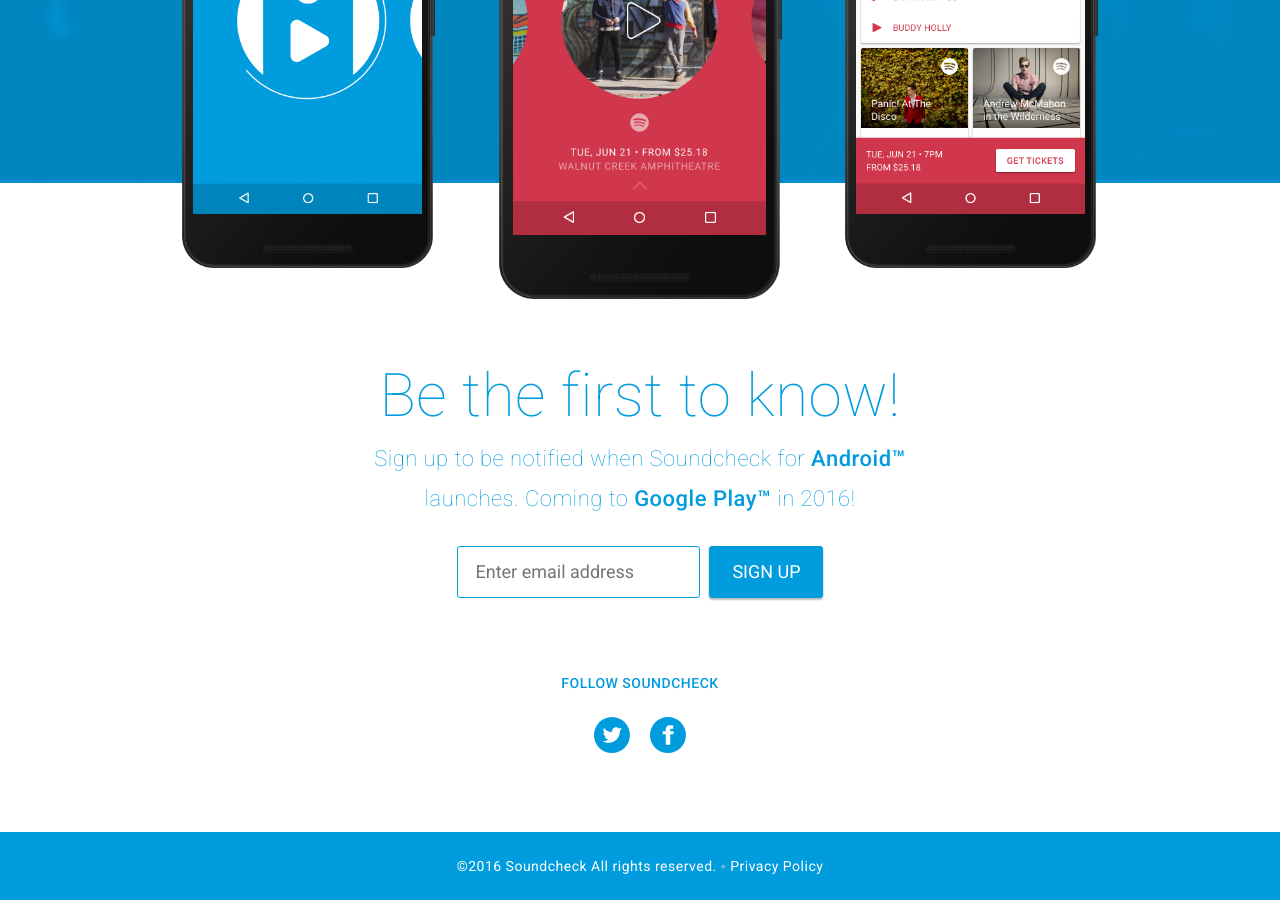
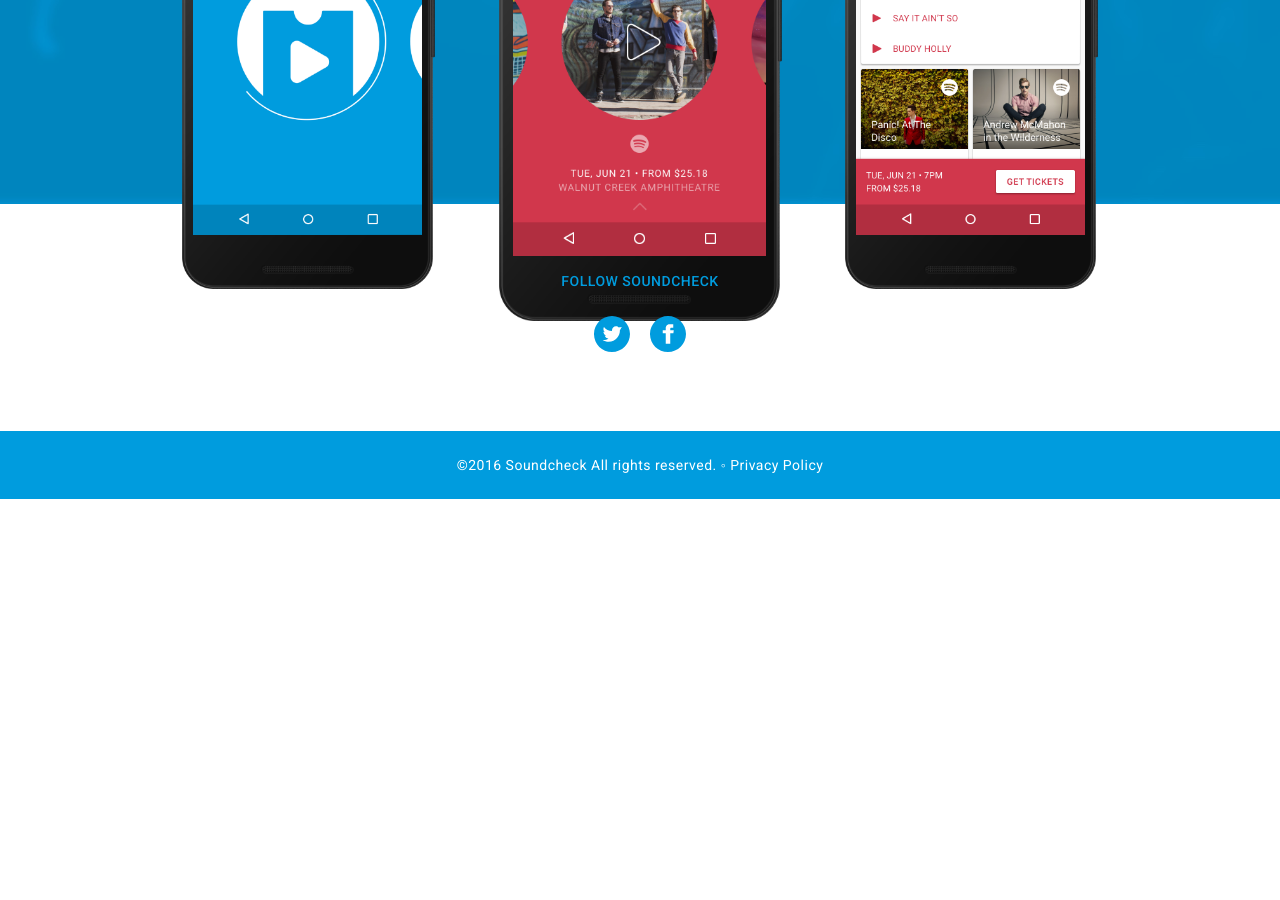
Before and after one commit to GetSoundcheck/GetSoundcheck, a Jekyll site: the page built from index.md, in a window 1280 px wide and 900 px high, scrolled down 624 px. Built offline with Jekyll 4.4.1, drawn with Linux system fonts in a browser that asks for light colours; Markdown is read by kramdown in place of the engine named in the settings; comment, search, counter and statistics services are not loaded; after the commit the page ends 1123 px from its top, so only the background shows below that.

Commit message:
Update default.html

```diff
--- a/_layouts/default.html
+++ b/_layouts/default.html
@@ -27,6 +27,7 @@
                 <div class="row">
                     <div id="content" class="col-sm-12">
                         {{ content }}
+                        <a href='https://play.google.com/store/apps/details?id=soundcheckmono.androidapp&hl=en&utm_source=global_co&utm_medium=prtnr&utm_content=Mar2515&utm_campaign=PartBadge&pcampaignid=MKT-Other-global-all-co-prtnr-py-PartBadge-Mar2515-1'><img alt='Get it on Google Play' src='https://play.google.com/intl/en_us/badges/images/generic/en_badge_web_generic.png'/></a>
                     </div>
                     <div id="one" class="nexus-small hidden-md hidden-xs hidden-sm">
                             <img src="{{ site.baseurl }}/images/1.png">
@@ -42,27 +43,6 @@
         </section>
         <section class="container">
             <div class="row">
-                <div id="contactform" class="col-sm-12">
-                        <h2>Be the first to know!</h2>
-                        <p>Sign up to be notified when Soundcheck for <strong>Android&trade;</strong> launches. Coming to <strong>Google Play&trade;</strong> in 2016!</p>
-                        <!-- Begin MailChimp Signup Form -->
-                        <div id="mc_embed_signup">
-                        <form action="//getsoundcheck.us12.list-manage.com/subscribe/post?u=b46df0cfdee0269d4d97decb7&amp;id=2e7ca4ff73" method="post" id="mc-embedded-subscribe-form" name="mc-embedded-subscribe-form" class="validate" target="_blank" novalidate>
-                        <div id="mc_embed_signup_scroll">
-                            <div class="mc-field-group"><input type="email" value="" name="EMAIL" placeholder="Enter email address" class="required email" id="mce-EMAIL"></div>
-                            <input type="submit" value="Sign Up" name="subscribe" id="mc-embedded-subscribe" class="button">
-                            <div id="mce-responses" class="clear">
-                                <div class="response" id="mce-error-response" style="display:none"></div>
-                                <div class="response" id="mce-success-response" style="display:none"></div>
-                            </div>
-                            <div style="position: absolute; left: -5000px;"><input type="text" name="b_b46df0cfdee0269d4d97decb7_2e7ca4ff73" tabindex="-1" value=""></div>
-
-                            </div>
-                        </form>
-                        </div>
-                        <script type='text/javascript' src='//s3.amazonaws.com/downloads.mailchimp.com/js/mc-validate.js'></script><script type='text/javascript'>(function($) {window.fnames = new Array(); window.ftypes = new Array();fnames[0]='EMAIL';ftypes[0]='email';fnames[1]='FNAME';ftypes[1]='text';fnames[2]='LNAME';ftypes[2]='text';}(jQuery));var $mcj = jQuery.noConflict(true);</script>
-                        <!--End mc_embed_signup-->
-                </div>
                 <div id="follow" class="col-sm-12">
                     <h4>Follow Soundcheck</h4>
                     <a id="twitter" href="http://twitter.com/get_soundcheck">Twitter</a> <a id="facebook" href="http://facebook.com/getsoundcheck">Facebook</a>
```
